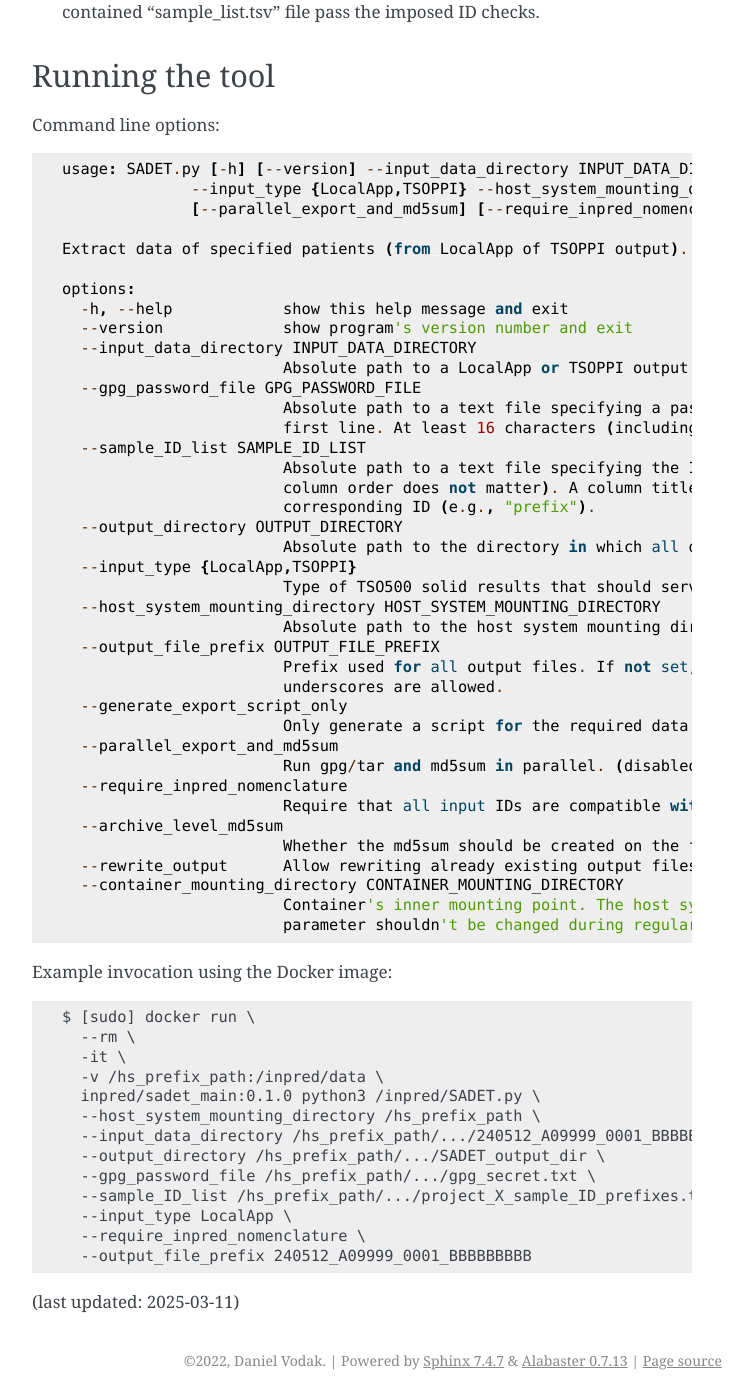
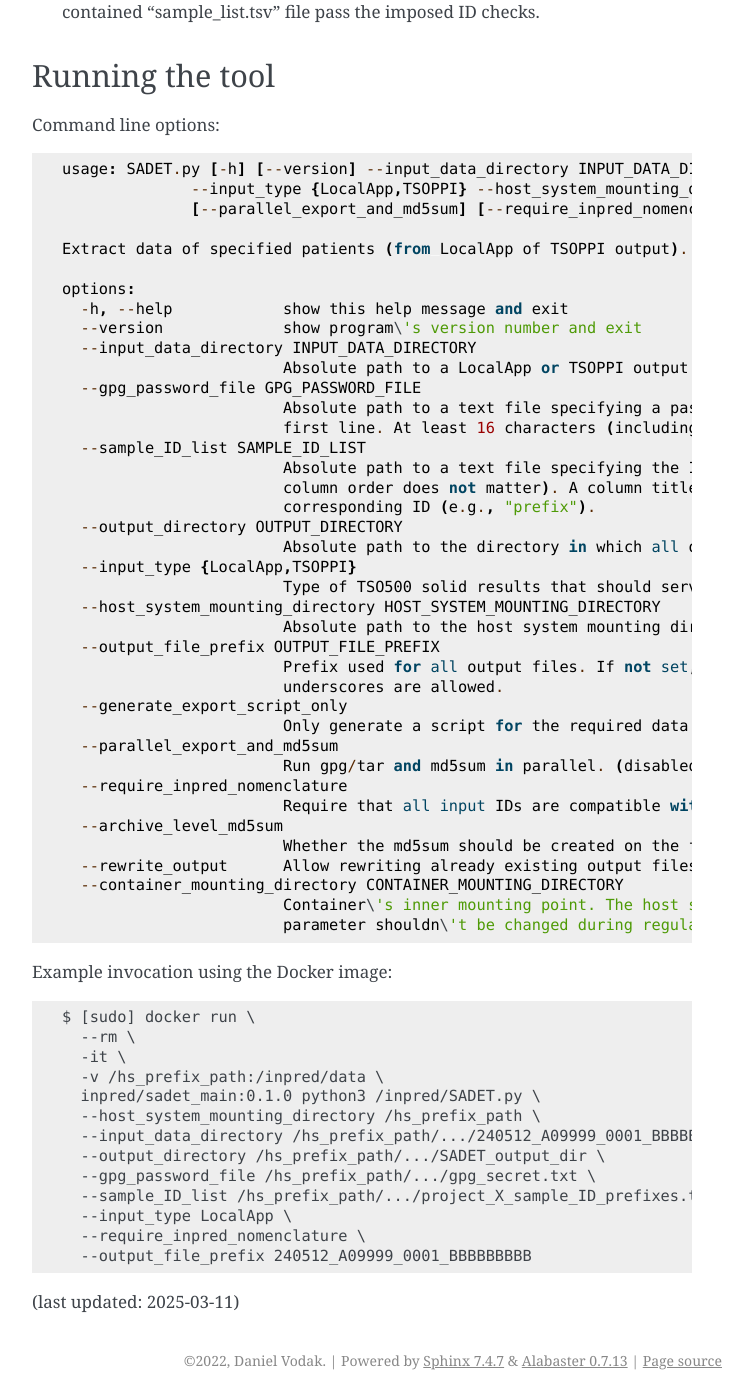
Before and after one commit to InPreD/TSOPPI_documentation, a Sphinx documentation site: the page built from docs/source/SADET.rst, in a window 1280 px wide and 1400 px high, scrolled down 2482 px. Shown: the whole window, without its empty margins (388-1140 px from the left). Built offline with Sphinx 7.4.7, drawn with Linux system fonts in a browser that asks for light colours; pages that are not in the unit, such as notebooks, are missing from menus.

Commit message:
style: formatting

```diff
--- a/docs/source/SADET.rst
+++ b/docs/source/SADET.rst
@@ -84,7 +84,7 @@ Command line options:
 
   options:
     -h, --help            show this help message and exit
-    --version             show program's version number and exit
+    --version             show program\'s version number and exit
     --input_data_directory INPUT_DATA_DIRECTORY
                           Absolute path to a LocalApp or TSOPPI output directory (from which data should be extracted).
     --gpg_password_file GPG_PASSWORD_FILE
@@ -113,8 +113,8 @@ Command line options:
                           Whether the md5sum should be created on the final tar.gpg archive instead of being creating on individual files. (disabled by default)
     --rewrite_output      Allow rewriting already existing output files. (disabled by default)
     --container_mounting_directory CONTAINER_MOUNTING_DIRECTORY
-                          Container's inner mounting point. The host system mounting directory path/prefix will be replaced by the container mounting directory path in all input and output file paths (this
-                          parameter shouldn't be changed during regular use). (default value: /inpred/data)
+                          Container\'s inner mounting point. The host system mounting directory path/prefix will be replaced by the container mounting directory path in all input and output file paths (this
+                          parameter shouldn\'t be changed during regular use). (default value: /inpred/data)
 
 Example invocation using the Docker image:
 
```
